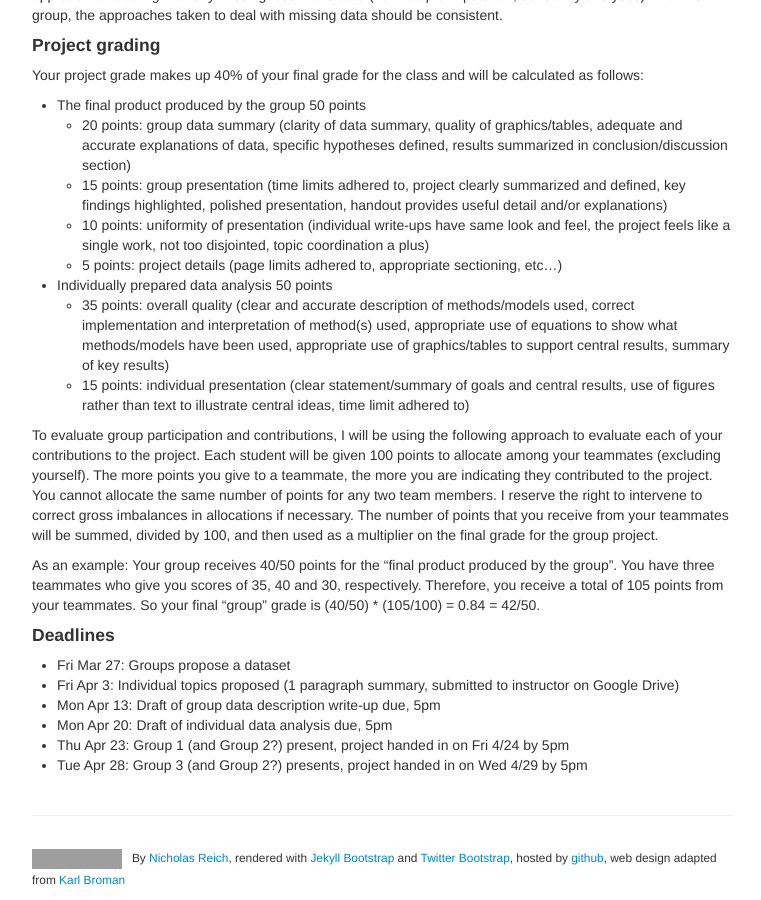
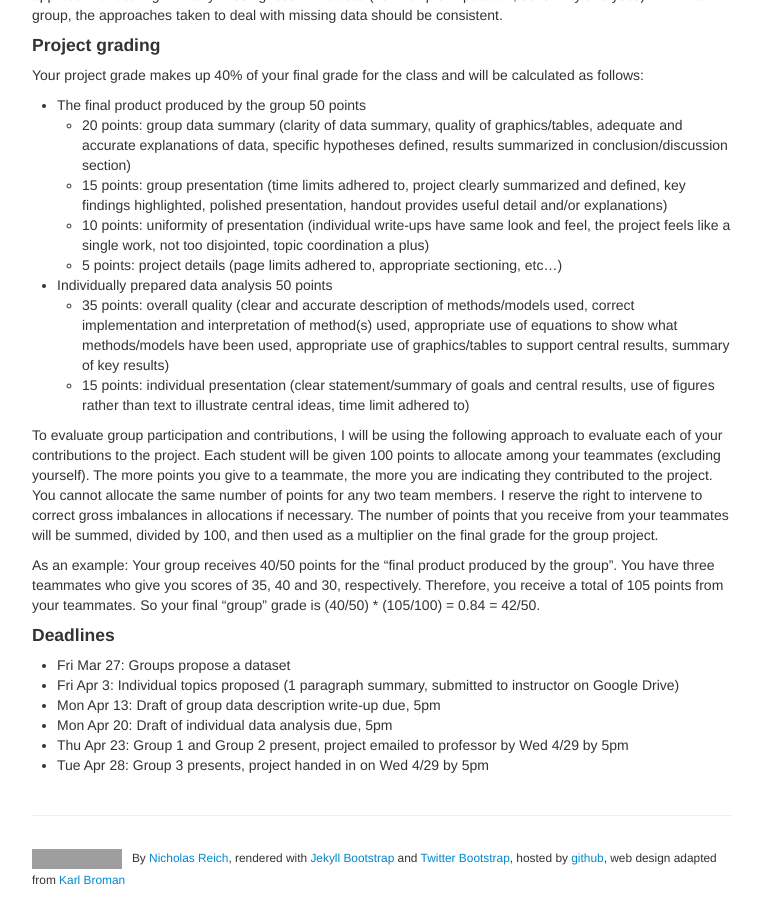
Before and after one commit to nickreich/stat-modeling-2015, a Jekyll site: the page built from pages/project.md, in a window 1280 px wide and 900 px high, scrolled down 1757 px. Shown: the whole window, without its empty margins (258-1019 px from the left). Built offline with Jekyll 4.4.1, drawn with Linux system fonts in a browser that asks for light colours; grey boxes are pictures that could not be loaded.

Commit message:
minor project updates.

```diff
--- a/pages/project.md
+++ b/pages/project.md
@@ -80,5 +80,5 @@ As an example: Your group receives 40/50 points for the "final product produced
 * Fri Apr 3: Individual topics proposed (1 paragraph summary, submitted to instructor on Google Drive)
 * Mon Apr 13: Draft of group data description write-up due, 5pm
 * Mon Apr 20: Draft of individual data analysis due, 5pm
-* Thu Apr 23: Group 1 (and Group 2?) present, project handed in on Fri 4/24 by 5pm
-* Tue Apr 28: Group 3 (and Group 2?) presents, project handed in on Wed 4/29 by 5pm
+* Thu Apr 23: Group 1 and Group 2 present, project emailed to professor by Wed 4/29 by 5pm
+* Tue Apr 28: Group 3 presents, project handed in on Wed 4/29 by 5pm
```
